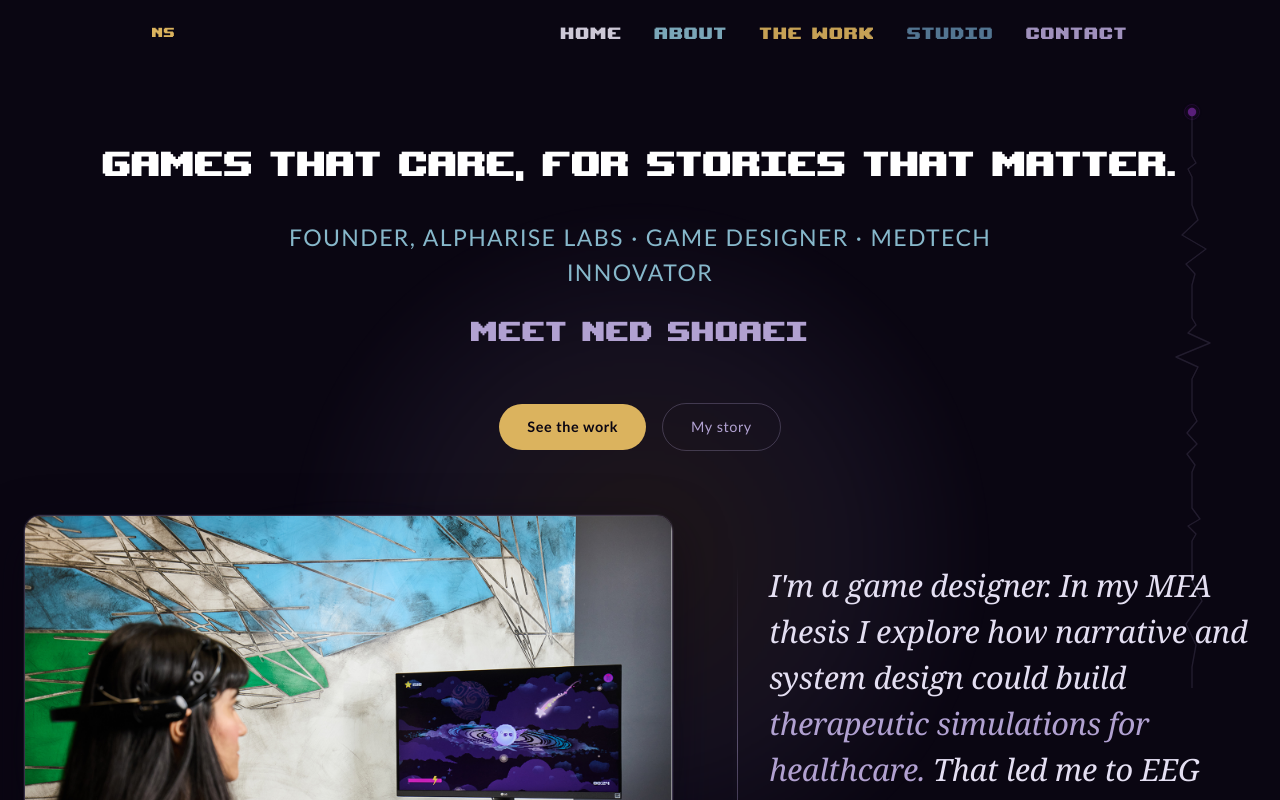
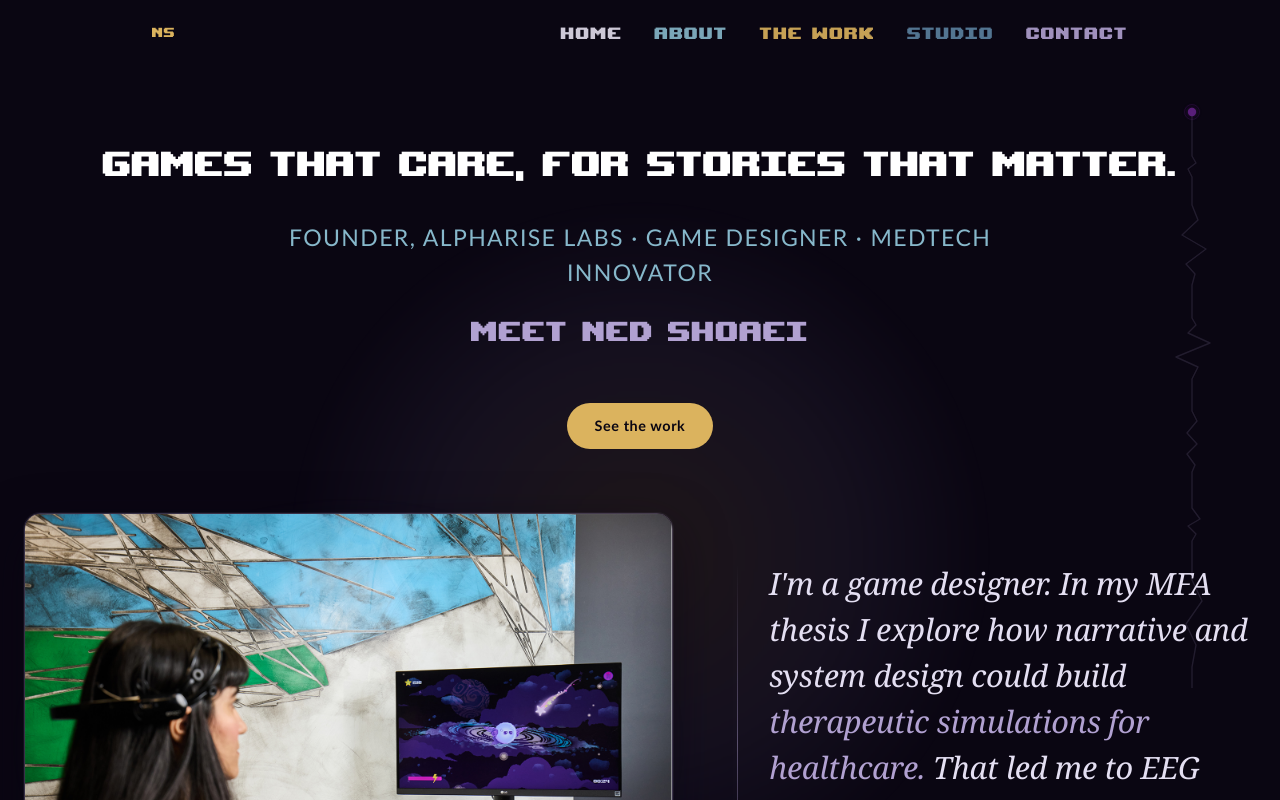
Before and after one commit to NedzZone/alphariselabs-site, a React (Vite) app: page / in a window 1280 px wide. Shown: the top 800 px of the page. Built offline with nearby package versions, Linux system fonts and the light colour scheme.

Commit message:
Remove "My story" hero CTA, keep only "See the work"
Co-Authored-By: Claude Opus 4.8 (1M context) <noreply@anthropic.com>

```diff
--- a/src/app/components/Hero.tsx
+++ b/src/app/components/Hero.tsx
@@ -94,25 +94,6 @@ export function Hero() {
           >
             See the work
           </a>
-          <a
-            href="https://youtu.be/-O7QepmzQ5k?si=P-aiZV1Tpw1LMmO8&t=42"
-            target="_blank"
-            rel="noopener noreferrer"
-            className="inline-flex items-center gap-2 px-7 py-3 rounded-full transition-all duration-300 focus-visible:outline focus-visible:outline-2 focus-visible:outline-offset-2"
-            style={{
-              fontFamily: SANS,
-              fontWeight: 400,
-              fontSize: "0.9rem",
-              letterSpacing: "0.04em",
-              color: "var(--accent)",
-              border: "1px solid rgba(177,161,209,0.28)",
-              textDecoration: "none",
-            }}
-            onMouseEnter={(e) => ((e.currentTarget as HTMLElement).style.borderColor = "rgba(177,161,209,0.6)")}
-            onMouseLeave={(e) => ((e.currentTarget as HTMLElement).style.borderColor = "rgba(177,161,209,0.28)")}
-          >
-            My story
-          </a>
         </div>
       </motion.div>
 
```
